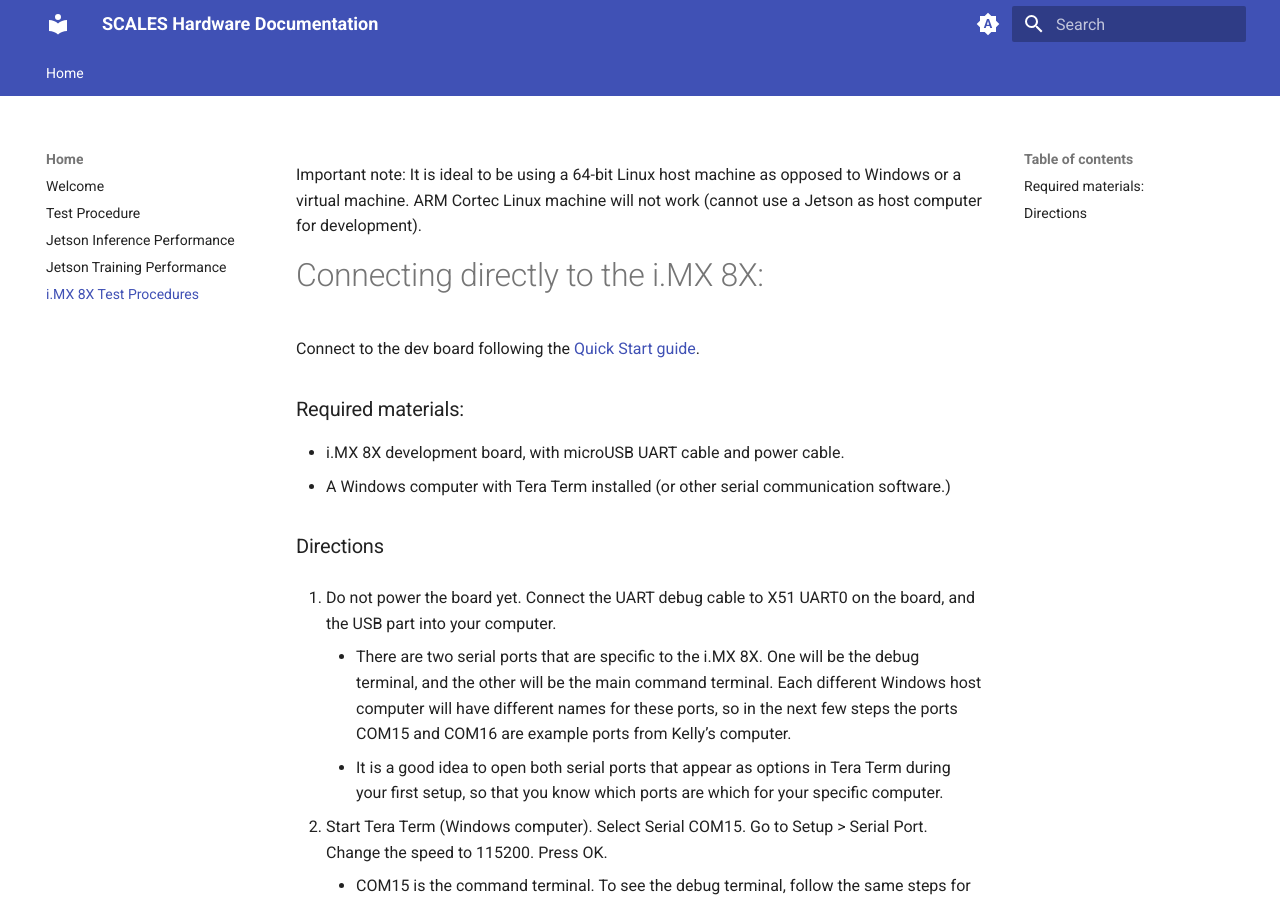
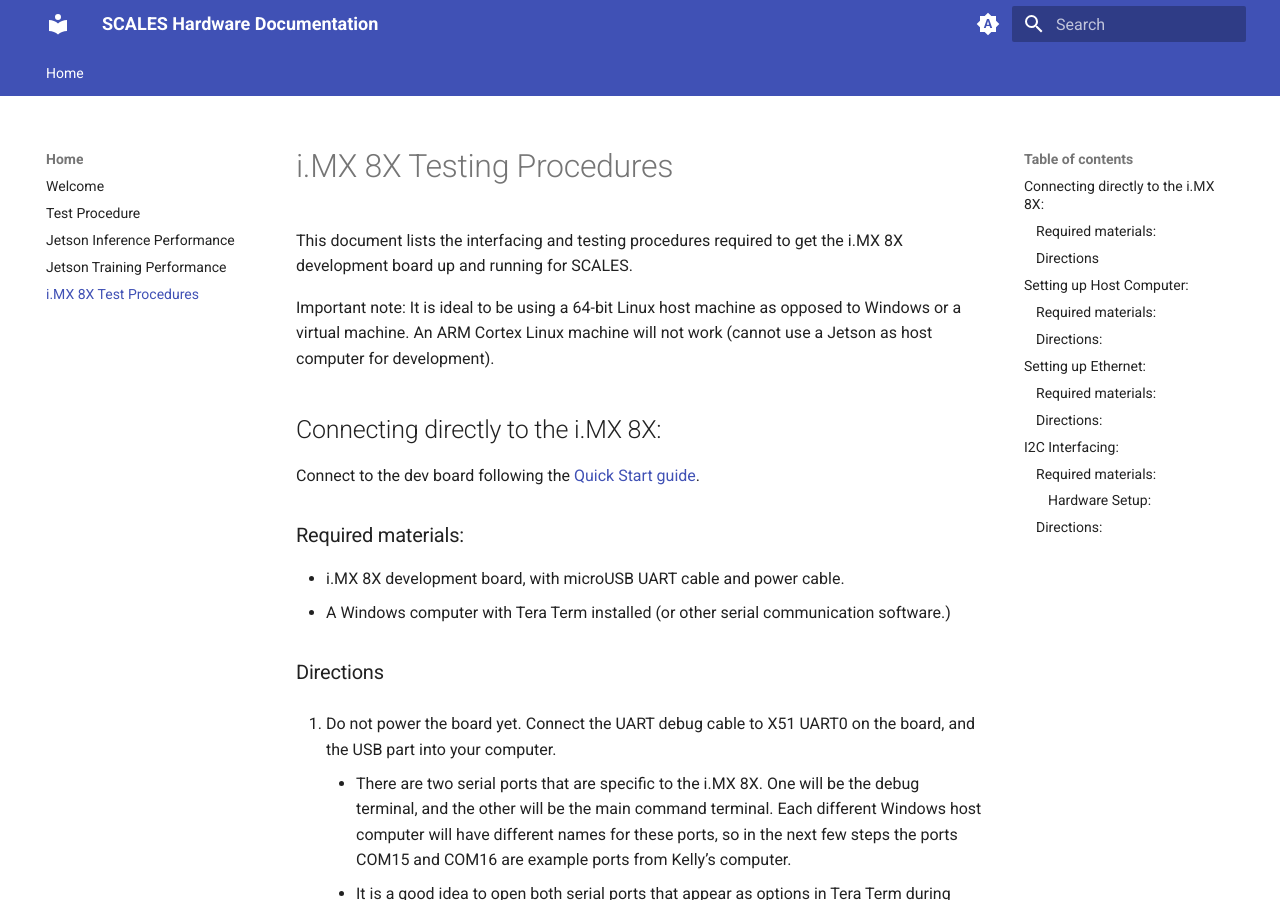
Before and after one commit to BroncoSpace-Lab/scales-hardware, an MkDocs documentation site: the page built from docs/imx8x_procedures.md, in a window 1280 px wide and 900 px high. Built offline with MkDocs 1.6.1 and Material for MkDocs 9.7.7, drawn with Linux system fonts in a browser that asks for light colours.

Commit message:
Update imx8x_procedures.md

```diff
--- a/docs/imx8x_procedures.md
+++ b/docs/imx8x_procedures.md
@@ -1,6 +1,10 @@
-Important note: It is ideal to be using a 64-bit Linux host machine as opposed to Windows or a virtual machine. ARM Cortec Linux machine will not work (cannot use a Jetson as host computer for development).
+# i.MX 8X Testing Procedures
 
-# Connecting directly to the i.MX 8X:
+This document lists the interfacing and testing procedures required to get the i.MX 8X development board up and running for SCALES.
+
+Important note: It is ideal to be using a 64-bit Linux host machine as opposed to Windows or a virtual machine. An ARM Cortex Linux machine will not work (cannot use a Jetson as host computer for development).
+
+## Connecting directly to the i.MX 8X:
 
 Connect to the dev board following the [Quick Start guide](https://docs.phytec.com/projects/yocto-phycore-imx8x/en/latest/quickstart/index.html#basic-evaluation-requirements).
 
@@ -26,7 +30,7 @@ Connect to the dev board following the [Quick Start guide](https://docs.phytec.c
 4. Sign in when prompted. Password is “root”.
 
 
-# Setting up Host Computer:
+## Setting up Host Computer:
 
 Following [this guide to install the SDK](https://docs.phytec.com/projects/yocto-phycore-imx8x/en/latest/applicationdevelopment/InstallTheSDK.html) on the host computer.
 
@@ -41,7 +45,7 @@ Following [this guide to install the SDK](https://docs.phytec.com/projects/yocto
 
     `source /opt/fsl-imx-xwayland/5.4-zeus/environment-setup-aarch64-poky-linux`
 
-# Setting up Ethernet:
+## Setting up Ethernet:
 
 ### Required materials:
 
@@ -84,7 +88,7 @@ Following [this guide to install the SDK](https://docs.phytec.com/projects/yocto
 
 7. Congrats you are now in the board on your computer.
 
-# I2C Interfacing:
+## I2C Interfacing:
 
 Following [this guide on I2C interfacing](https://docs.phytec.com/projects/yocto-phycore-imx8x/en/latest/interfaceguides/i2c.html).
 
```
